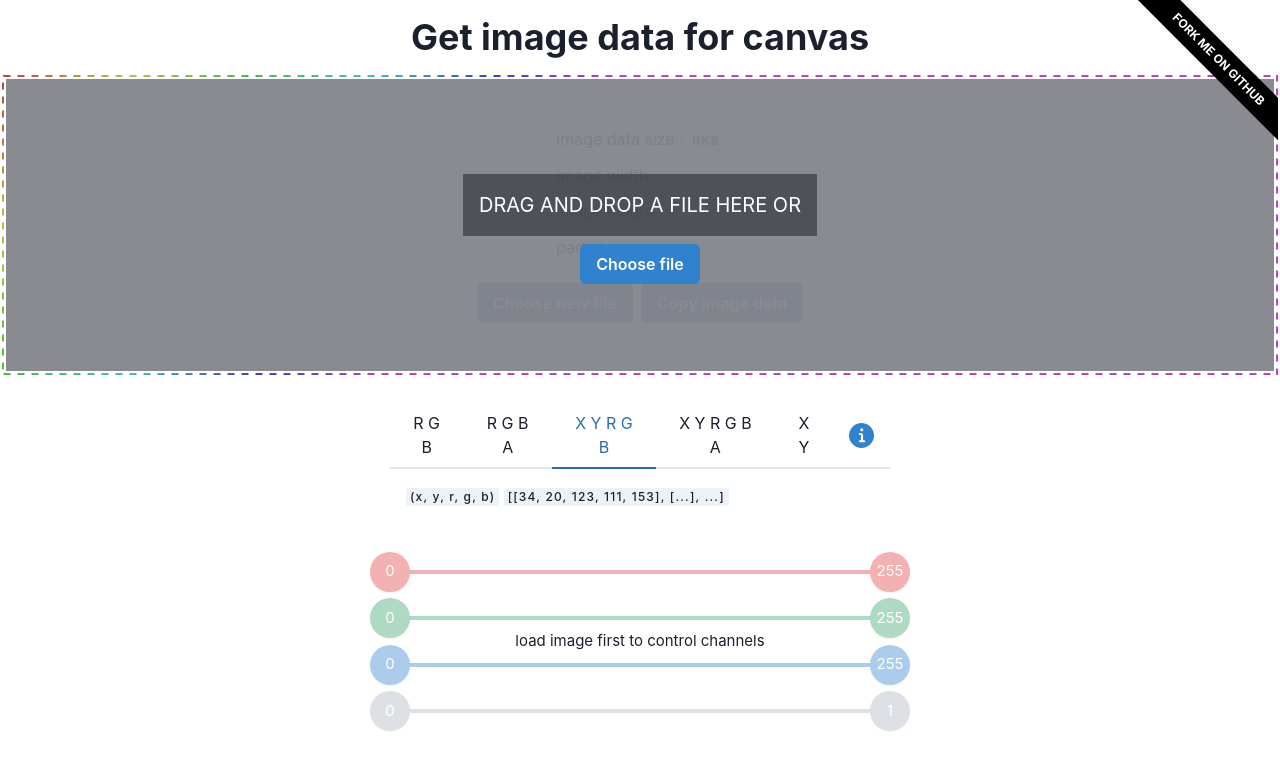
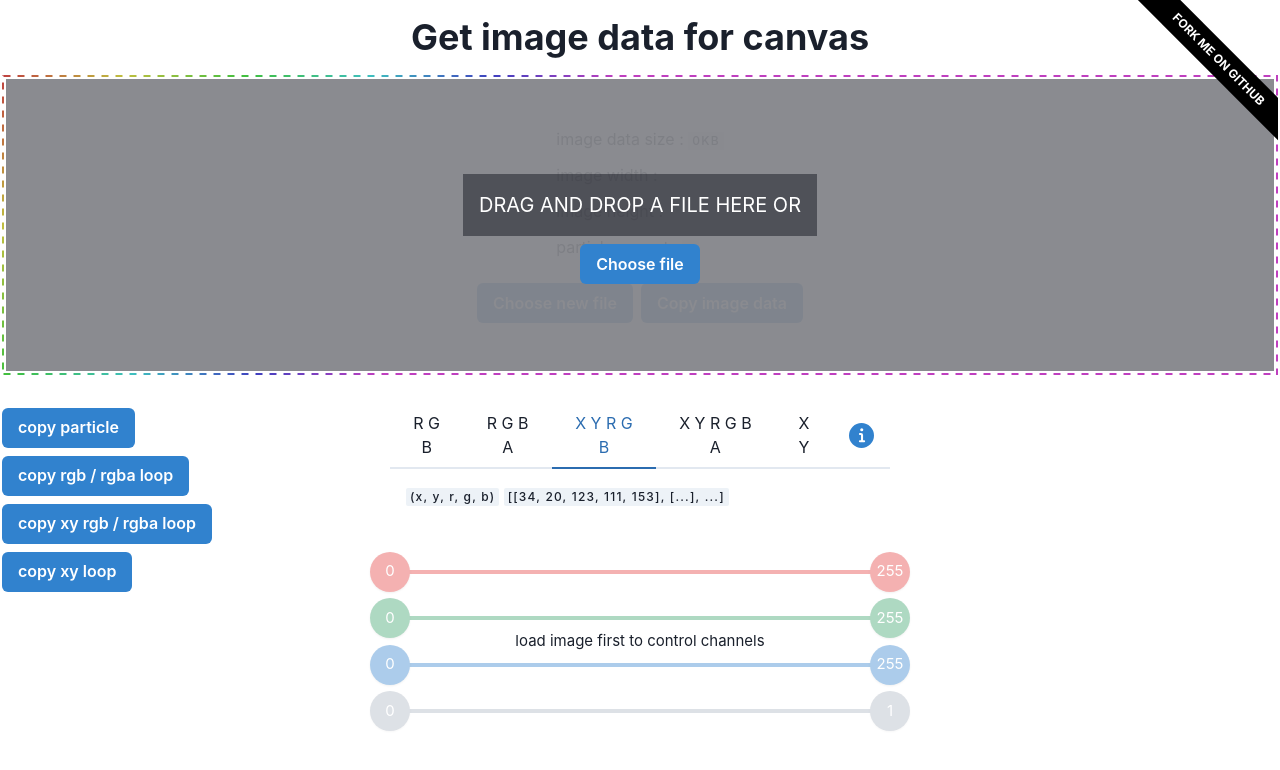
Before and after one commit to malashevskyi/get-image-data-tool, a React (Create React App) app: page / in a window 1280 px wide. Shown: the top 770 px of the page. Built offline with nearby package versions, Linux system fonts and the light colour scheme.

Commit message:
add code copy buttons

```diff
--- a/src/App.tsx
+++ b/src/App.tsx
@@ -1,6 +1,7 @@
 import { Box } from '@chakra-ui/react'
 import { useEffect, useRef } from 'react'
 import { useSelector } from 'react-redux'
+import CopyParticleCode from './components/CopyParticleCode'
 import DataControls from './components/DataControls'
 import Drop from './components/Drop'
 import ImageCanvas from './components/ImageCanvas'
@@ -83,6 +84,7 @@ function App() {
       <Title />
       <Drop ref={canvasChoose} />
       <Types />
+      <CopyParticleCode />
       <DataControls />
       <ImageCanvas />
     </Box>
--- /dev/null
+++ b/src/components/CopyParticleCode/index.tsx
@@ -0,0 +1,176 @@
+import { Box, Button, Input, Textarea, VStack } from '@chakra-ui/react'
+import { useRef } from 'react'
+import { useDispatch, useSelector } from 'react-redux'
+import { mainActions, RootState } from '../../store'
+import { useToast } from '@chakra-ui/react'
+
+const copyCodeData = {
+  particle() {
+    return `class Particle {
+constructor({ x, y, r, g, b, a, width, height, color }) {
+  this.x = x;
+  this.y = y;
+  this.color = color ? color : \`rgba(\${r}\${r}\${b})\`;
+  // this.color = color ? color : \`rgba(\${r}\${r}\${b}\${a})\`;
+  this.width = width;
+  this.height = height;
+}
+
+draw() {
+  context.beginPath();
+  context.fillStyle = this.color;
+  context.rect(this.x, this.y, this.width, this.height);
+  context.fill();
+}
+}`
+  },
+  rgb(width: number) {
+    return `// import { imageData } from './imageData';
+
+const image = {
+width: ${width},
+}
+
+function getParticles() {
+/* multiply x and y if you want to make big image
+with visible pixels */
+const scale = 1;
+
+for (let i = 0; i < imageData.length; i++) {
+  const [r, g, b, a] = imageData[i];
+
+  particles.push(new Particle({
+    x: i % (image.width) * scale,
+    y: Math.floor(i / image.width) * scale,
+    r,
+    g,
+    b,
+    /* rgba */
+    a,
+    /* rgb */
+    a: 1,
+
+    /* set width and height to scale, if you scale it */
+    width: scale,
+    height: scale,
+  }));
+}
+}
+getParticles();`
+  },
+  xyrgb() {
+    return `// import { imageData } from './imageData';
+
+function getParticles() {
+/* multiply x and y if you want to make big image
+with visible pixels */
+const scale = 1;
+
+for (let i = 0; i < imageData.length; i++) {
+  const [x, y, r, g, b, a] = imageData[i];
+
+  particles.push(new Particle({
+    x: x * scale,
+    y: y * scale,
+    r,
+    g,
+    b,
+    /* xy rgba */
+    a,
+    /* xy rgb */
+    a: 1,
+
+    /* set width and height to scale, if you scale it */
+    width: scale,
+    height: scale,
+  }));
+}
+}
+getParticles();`
+  },
+  xy() {
+    return `// import { imageData } from './imageData';
+
+function getParticles() {
+/* multiply x and y if you want to make big image
+with visible pixels */
+const scale = 1;
+
+for (let i = 0; i < imageData.length; i++) {
+  const [x, y] = imageData[i];
+
+  particles.push(new Particle({
+    x: x * scale,
+    y: y * scale,
+    color: 'purple',
+    /* set width and height to scale, if you scale it */
+    width: scale,
+    height: scale,
+  }));
+}
+}
+getParticles();`
+  },
+}
+
+const CopyParticleCode = () => {
+  const toast = useToast()
+  const state = useSelector((state: RootState) => state.root)
+  const textAreaRef = useRef<HTMLTextAreaElement>(null)
+
+  const copyToClipboard = (text: string) => {
+    if (!textAreaRef.current) return
+
+    textAreaRef.current.value = text
+
+    textAreaRef.current.select()
+    document.execCommand('copy')
+  }
+
+  function onClickHandler(type: 'particle' | 'rgb' | 'xyrgb' | 'xy') {
+    if (type === 'rgb') {
+      copyToClipboard(copyCodeData[type](state.image?.width || 0))
+    } else {
+      copyToClipboard(copyCodeData[type]())
+    }
+
+    toast({
+      title: 'Copied',
+      position: 'top',
+      status: 'success',
+      duration: 4000,
+      isClosable: true,
+    })
+  }
+
+  return (
+    <VStack
+      alignItems="flex-start"
+      pos="absolute"
+      top="400px"
+      zIndex={4}
+      display={['none', 'none', 'none', 'flex']}
+    >
+      <Textarea
+        pos="absolute"
+        left="-10000px"
+        top="-10000px"
+        ref={textAreaRef}
+      />
+      <Button onClick={() => onClickHandler('particle')} colorScheme="blue">
+        copy particle
+      </Button>
+      <Button onClick={() => onClickHandler('rgb')} colorScheme="blue">
+        copy rgb / rgba loop
+      </Button>
+      <Button onClick={() => onClickHandler('xyrgb')} colorScheme="blue">
+        copy xy rgb / rgba loop
+      </Button>
+      <Button onClick={() => onClickHandler('xy')} colorScheme="blue">
+        copy xy loop
+      </Button>
+    </VStack>
+  )
+}
+
+export default CopyParticleCode
```
